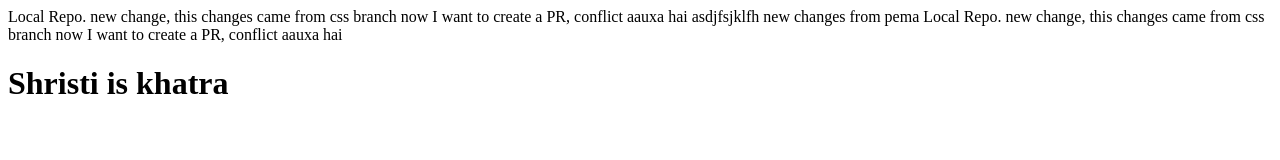
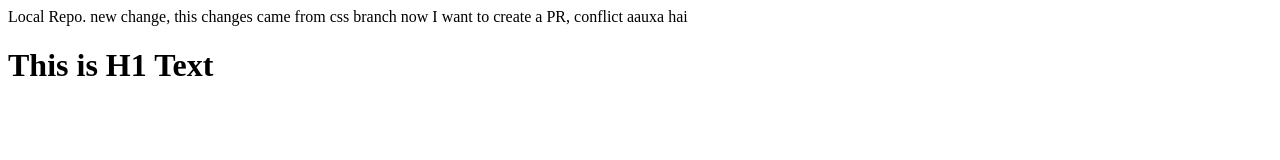
Before and after one commit to prabeshshakya/CSS-course, a plain HTML site: page index.html in a window 1280 px wide. Drawn offline with Linux system fonts and the light colour scheme.

Commit message:
Update index.html

```diff
--- a/index.html
+++ b/index.html
@@ -6,10 +6,8 @@
     <title>Document</title>
 </head>
 <body>
-    Local Repo. new change, this changes came from css branch now I want to create a PR, conflict aauxa hai asdjfsjklfh
-    new changes from pema
 
     Local Repo. new change, this changes came from css branch now I want to create a PR, conflict aauxa hai
-    <h1>Shristi is khatra</h1>
+    <h1>This is H1 Text</h1>
 </body>
 </html>
```
